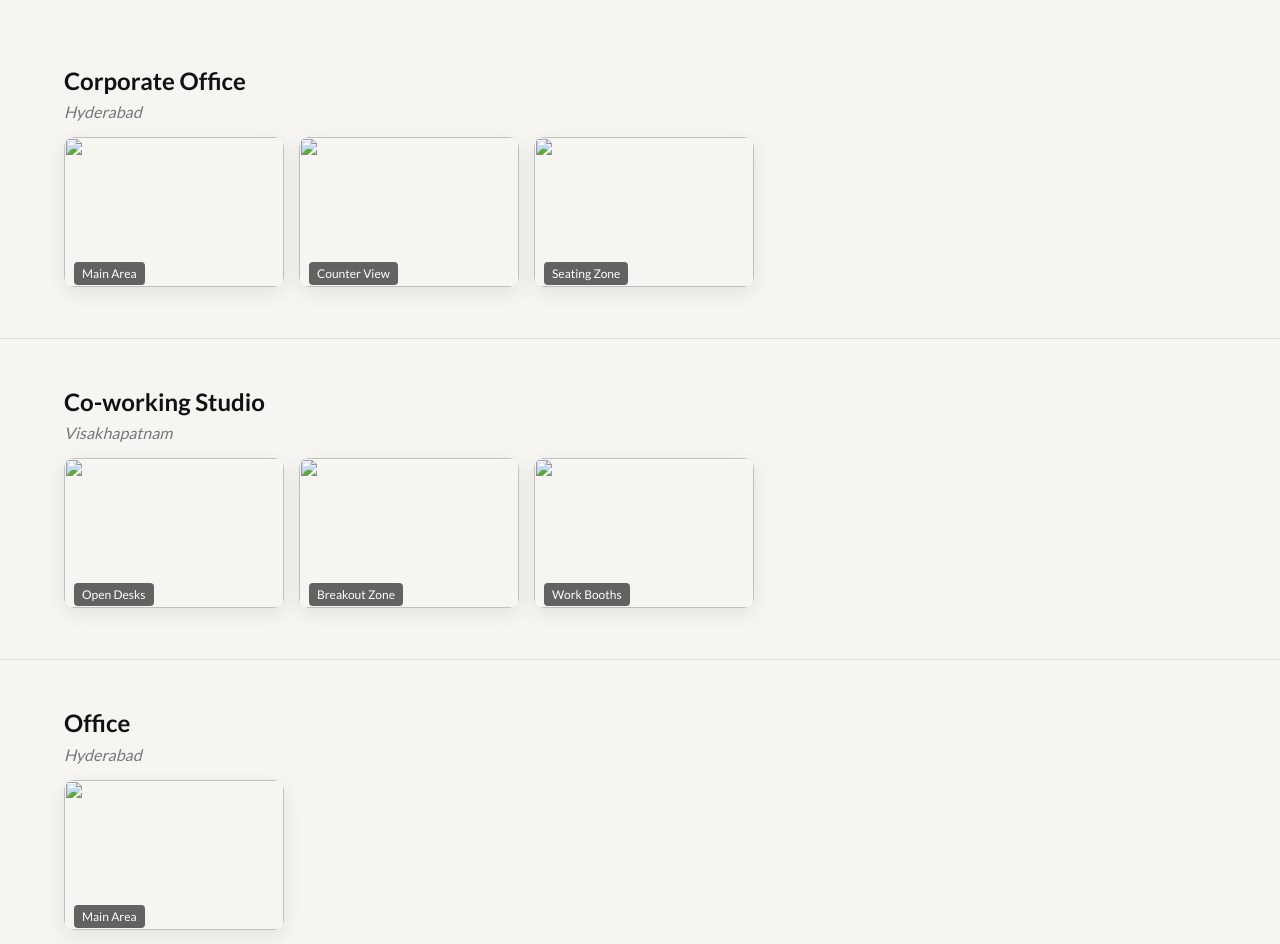
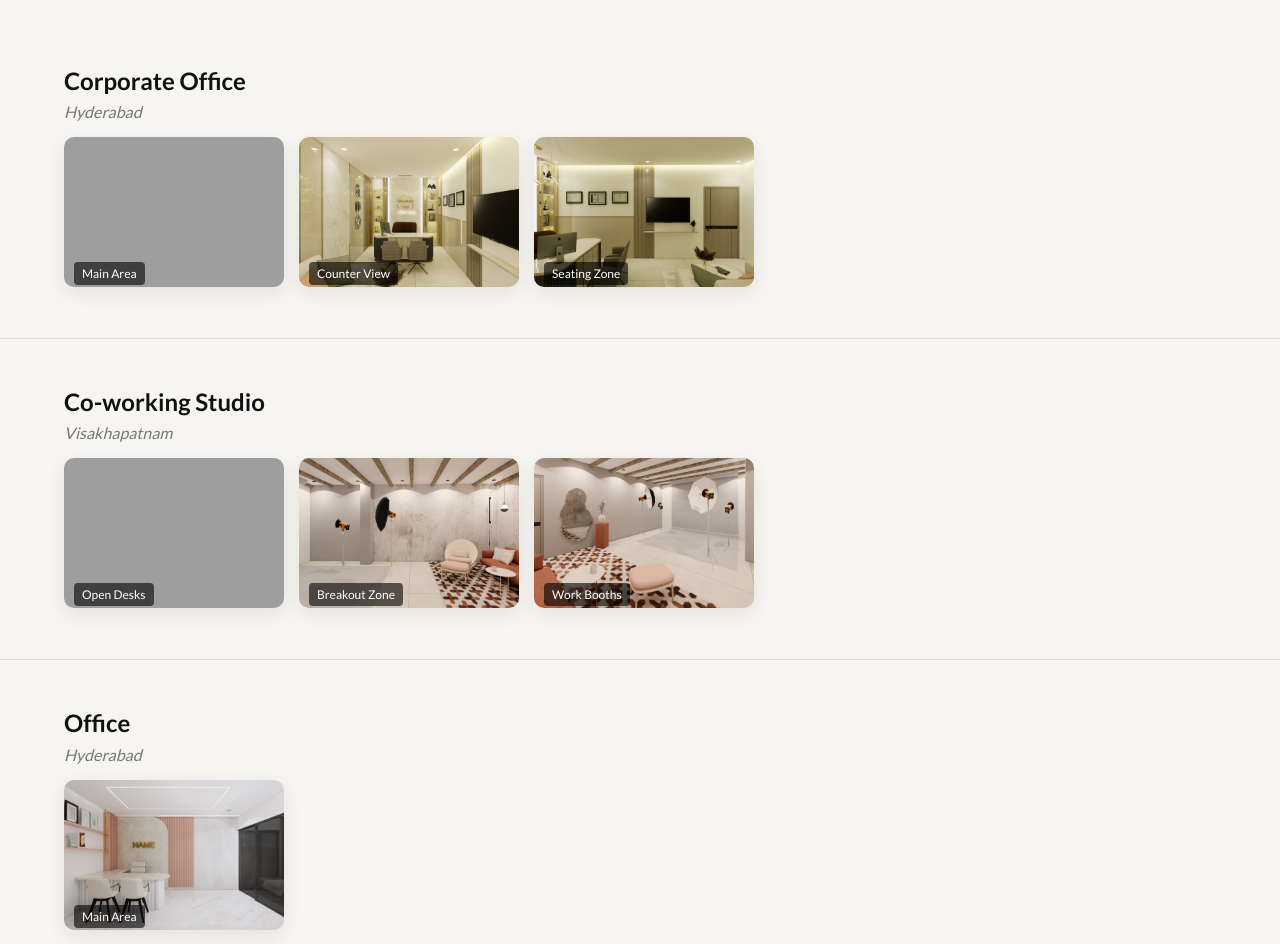
Before and after one commit to miraaidesigns/miraaidesigns_portfolio, a plain HTML site: page Workspace.html in a window 1280 px wide. Shown: the part 219-1163 px from the top of the page. Drawn offline with Linux system fonts and the light colour scheme; the site is published under a folder, as on GitHub Pages, so addresses that start at the root find nothing.

Commit message:
Workspace.html

```diff
--- a/Workspace.html
+++ b/Workspace.html
@@ -160,7 +160,7 @@
 
   <nav>
     <div class="logo">
-      <img src="/images/Logo.png" alt="Logo" />
+      <img src="images/Logo.png" alt="Logo" />
       MIRAAI DESIGNS
     </div>
     <ul>
@@ -180,9 +180,9 @@
     <div class="project-title">Corporate Office</div>
     <div class="location">Hyderabad</div>
     <div class="gallery">
-      <div class="gallery-item"><img src="/images/office1.jpeg"><div class="label">Main Area</div></div>
-      <div class="gallery-item"><img src="/images/office1font.jpeg"><div class="label">Counter View</div></div>
-      <div class="gallery-item"><img src="/images/office1side.jpeg"><div class="label">Seating Zone</div></div>
+      <div class="gallery-item"><img src="images/office1.jpeg"><div class="label">Main Area</div></div>
+      <div class="gallery-item"><img src="images/office1font.jpeg"><div class="label">Counter View</div></div>
+      <div class="gallery-item"><img src="images/office1side.jpeg"><div class="label">Seating Zone</div></div>
     </div>
   </div>
 
@@ -190,9 +190,9 @@
     <div class="project-title">Co-working Studio</div>
     <div class="location">Visakhapatnam</div>
     <div class="gallery">
-      <div class="gallery-item"><img src="/images/st.jpeg"><div class="label">Open Desks</div></div>
-      <div class="gallery-item"><img src="/images/stside.jpeg"><div class="label">Breakout Zone</div></div>
-      <div class="gallery-item"><img src="/images/stback.jpeg"><div class="label">Work Booths</div></div>
+      <div class="gallery-item"><img src="images/st.jpeg"><div class="label">Open Desks</div></div>
+      <div class="gallery-item"><img src="images/stside.jpeg"><div class="label">Breakout Zone</div></div>
+      <div class="gallery-item"><img src="images/stback.jpeg"><div class="label">Work Booths</div></div>
     </div>
   </div>
 
@@ -200,7 +200,7 @@
     <div class="project-title">Office</div>
     <div class="location">Hyderabad</div>
     <div class="gallery">
-      <div class="gallery-item"><img src="/images/office2.jpeg"><div class="label">Main Area</div></div>
+      <div class="gallery-item"><img src="images/office2.jpeg"><div class="label">Main Area</div></div>
     </div>
   </div>
 
@@ -208,7 +208,7 @@
     <div class="project-title">Office</div>
     <div class="location">Visakhapatnam</div>
     <div class="gallery">
-      <div class="gallery-item"><img src="/images/office3.jpeg"><div class="label">Main Area</div></div>
+      <div class="gallery-item"><img src="images/office3.jpeg"><div class="label">Main Area</div></div>
     </div>
   </div>
 
@@ -216,8 +216,8 @@
     <div class="project-title">Office</div>
     <div class="location">Hyderabad</div>
     <div class="gallery">
-      <div class="gallery-item"><img src="/images/office4font.jpeg"><div class="label">Main Area</div></div>
-      <div class="gallery-item"><img src="/images/office4side.jpeg"><div class="label">Counter View</div></div>
+      <div class="gallery-item"><img src="images/office4font.jpeg"><div class="label">Main Area</div></div>
+      <div class="gallery-item"><img src="images/office4side.jpeg"><div class="label">Counter View</div></div>
     </div>
   </div>
 
```
